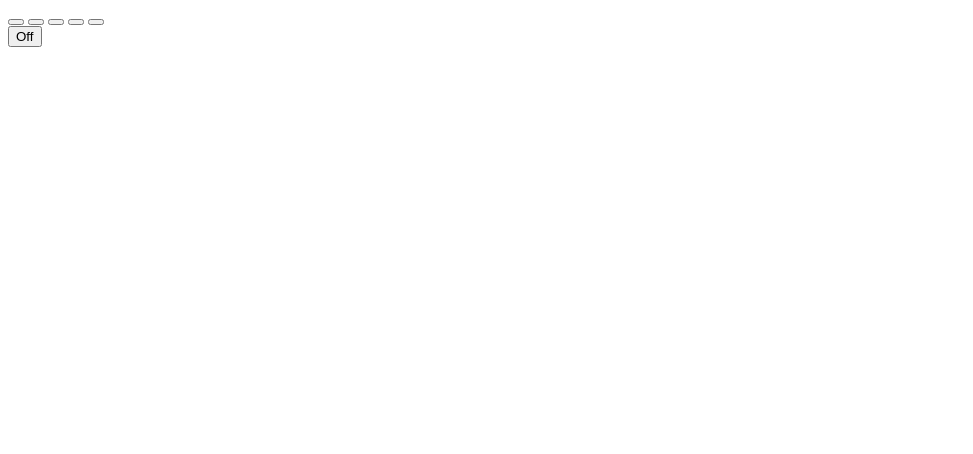
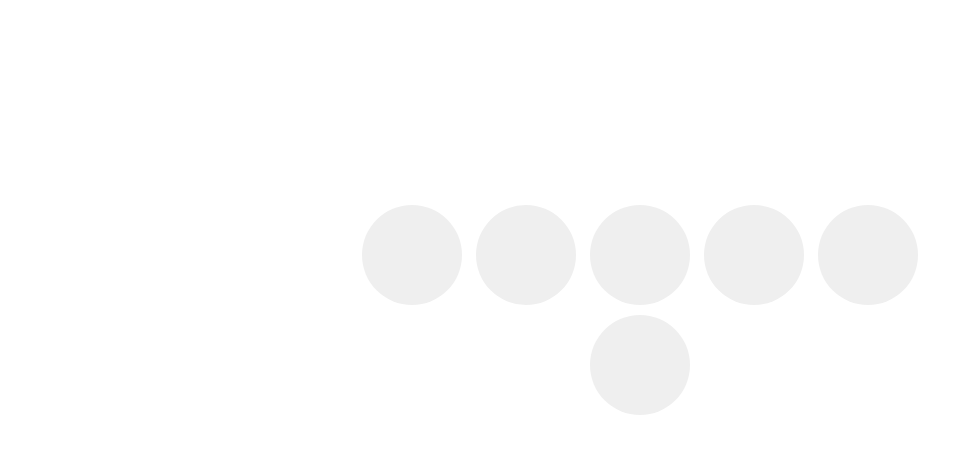
Before and after one commit to mrblueblue/node-spark, a website: page public/index.html in a window 1280 px wide. Shown: the whole page, without its empty margins (0-973 px from the left). Drawn offline with nearby package versions, Linux system fonts and the light colour scheme.

Commit message:
GUI interface

```diff
--- a/index.html
+++ b/public/index.html
@@ -4,18 +4,18 @@
     <meta charset="utf-8">
     <link href="spark-gui.css" rel="stylesheet">
     <link href='http://fonts.googleapis.com/css?family=Raleway' rel='stylesheet' type='text/css'>
-    <script src="bower_components/jquery/dist/jquery.js"></script>
+    <script src="jquery/dist/jquery.js"></script>
   </head>
   <body>
     <div class="button-container">
-      <button id="color" class="Red"></button>
-      <button id="color" class="Blue"></button>
-      <button id="color" class="Green"></button>
-      <button id="color" class="White"></button>
-      <button id="color" class="Rainbow"></button>
+      <button id="color" class="red"></button>
+      <button id="color" class="blue"></button>
+      <button id="color" class="green"></button>
+      <button id="color" class="white"></button>
+      <button id="color" class="rainbow"></button>
     </div>
     <div>
-      <button class="off">Off</button>
+      <button id="off">Off</button>
     </div>
     <script src="spark-gui.js"></script>
   </body>
--- /dev/null
+++ b/public/spark-gui.css
@@ -0,0 +1,26 @@
+body {
+  font-family: 'Raleway', sans-serif;
+   text-align: center;
+   margin-top: 200px;
+}
+
+div {
+  margin: 0 auto;
+  width: 95%;
+  max-width: 750px;
+}
+
+button {
+  border-radius: 50px;
+  width: 100px;
+  height: 100px;
+  color:transparent;
+  text-shadow:none ;
+  border:none ;
+  box-shadow:none;
+  margin: 5px;
+}
+
+#off {
+
+}
```
Also changed, not shown: spark.js (+5 -3 lines), README.md, public/spark-gui.js (added), spark-gui.js (deleted).
